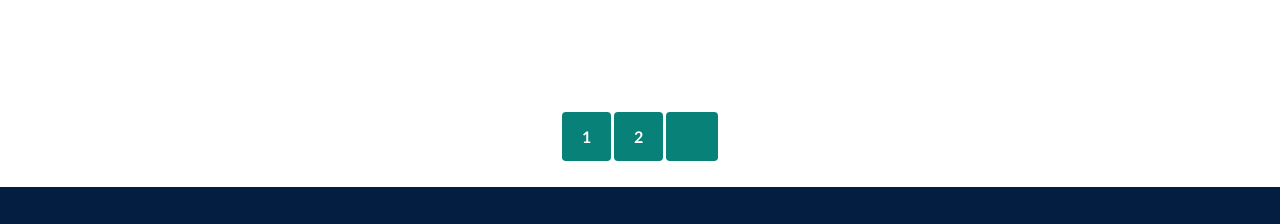
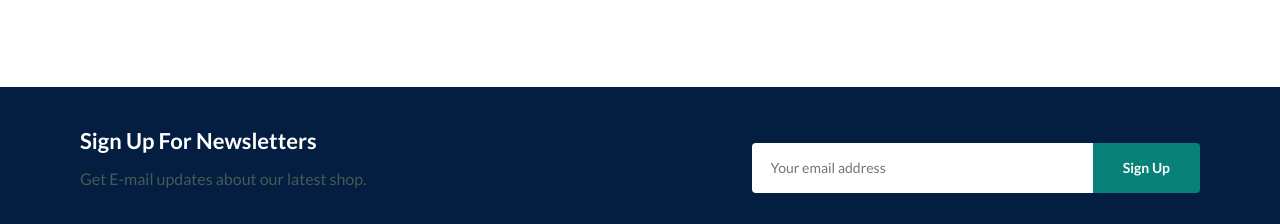
Before and after one commit to arju-khadka/StationeryStop, a plain HTML site: page blog.html in a window 1280 px wide. Shown: the part 2464-2688 px from the top of the page. Drawn offline with Linux system fonts and the light colour scheme.

Commit message:
pagination removed in blog

```diff
--- a/blog.html
+++ b/blog.html
@@ -89,11 +89,7 @@
         </div>
     </section>
 
-    <section id="pagination" class="section-p1">
-        <a href="#">1</a>
-         <a href="#">2</a>
-          <a href="#"><i class="fal fa-long-arrow-alt-right"></i></a>
-    </section>
+
 
     <section id="newsletter" class="section-p1">
         <div class="newstext">
```
